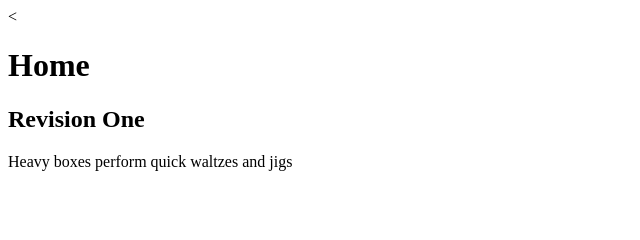
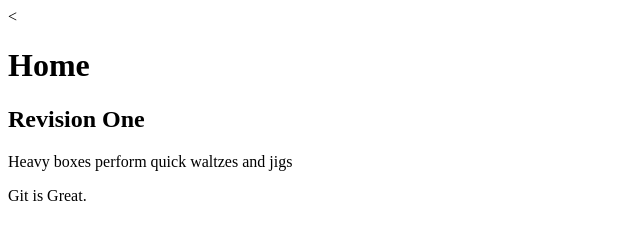
Before and after one commit to sburns2018/testing_project, a plain HTML site: page index.html in a window 1280 px wide. Shown: the full height of the page, 0-640 px from the left. Drawn offline with Linux system fonts and the light colour scheme.

Commit message:
Made a span

```diff
--- a/index.html
+++ b/index.html
@@ -8,5 +8,6 @@
 <h1>Home</h1>
 <h2>Revision One</h2>
 <p>Heavy boxes perform quick waltzes and jigs</p>
+<span>Git is Great.</span>
 </body>
 </html>
```
